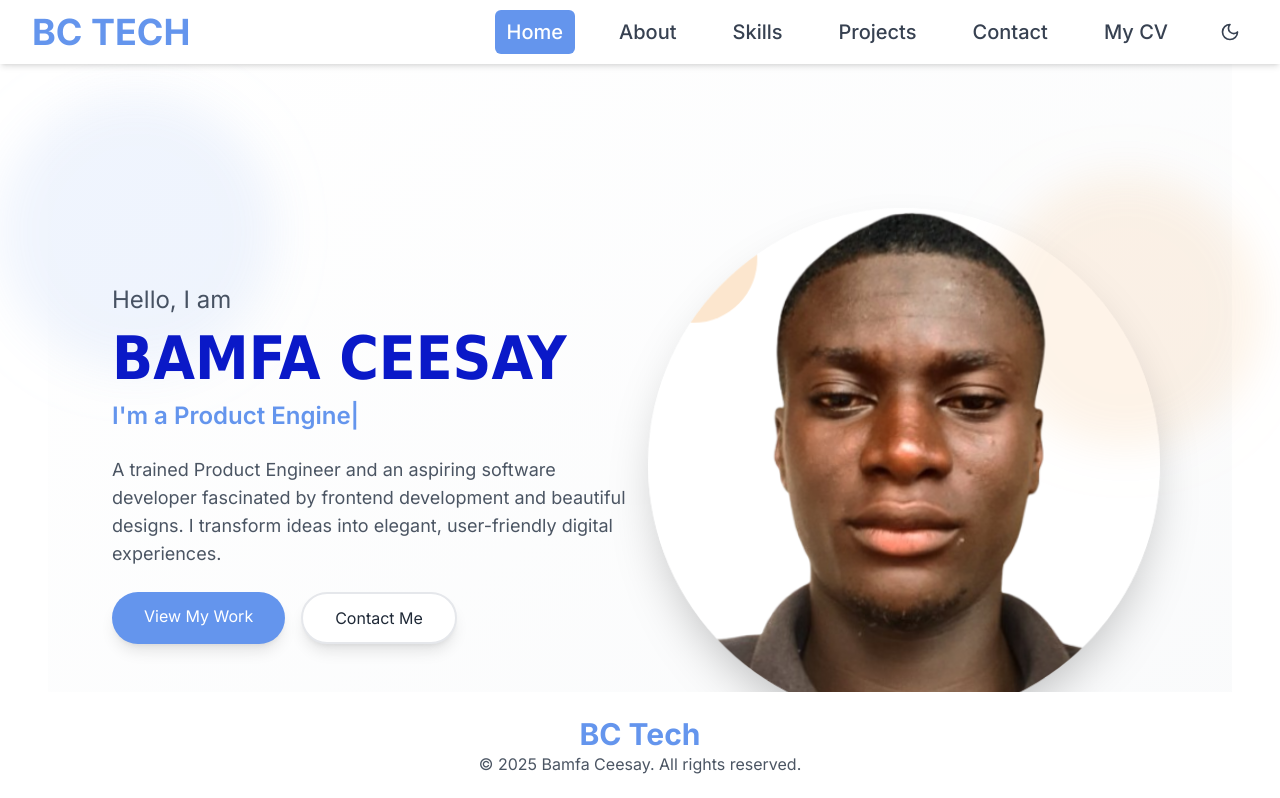
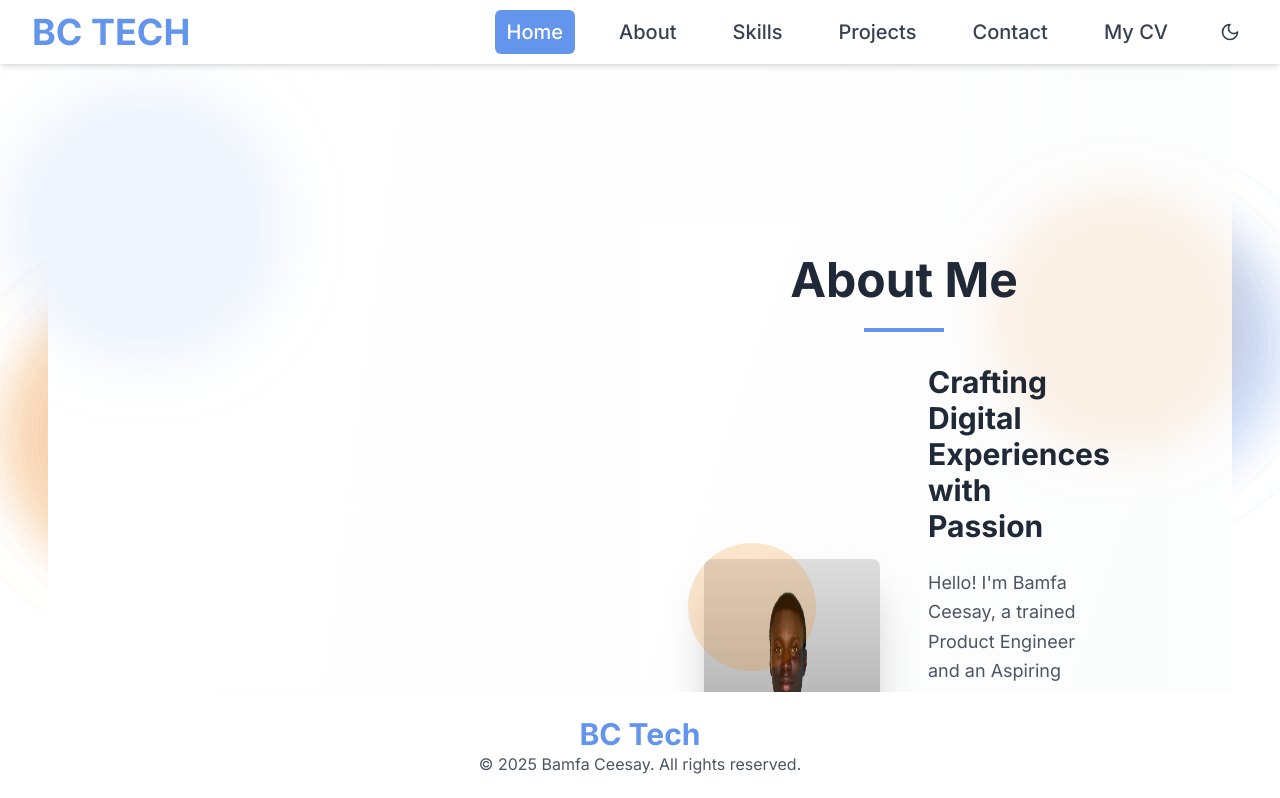
Before and after one commit to BCEESAY10/Bamfa-Portfolio, a Next.js app: page / in a window 1280 px wide. Shown: the top 798 px of the page. Built offline with nearby package versions, Linux system fonts and the light colour scheme.

Commit message:
incorporate all pages in the home page

```diff
--- a/app/page.js
+++ b/app/page.js
@@ -121,6 +121,14 @@ export default function Home() {
         </div>
       </motion.div>
 
+      <div className="w-full mt-20 space-y-20">
+        <About />
+        <Skills/>
+        <Projects />
+        <CVPage />
+        <Contact />
+      </div>
+
       {/* Background Decorations */}
       <div className="absolute top-20 left-0 w-72 h-72 bg-primary rounded-full mix-blend-multiply filter blur-xl opacity-10 animate-blob"></div>
       <div className="absolute top-40 right-0 w-72 h-72 bg-secondary rounded-full mix-blend-multiply filter blur-xl opacity-10 animate-blob animation-delay-2000"></div>
```
